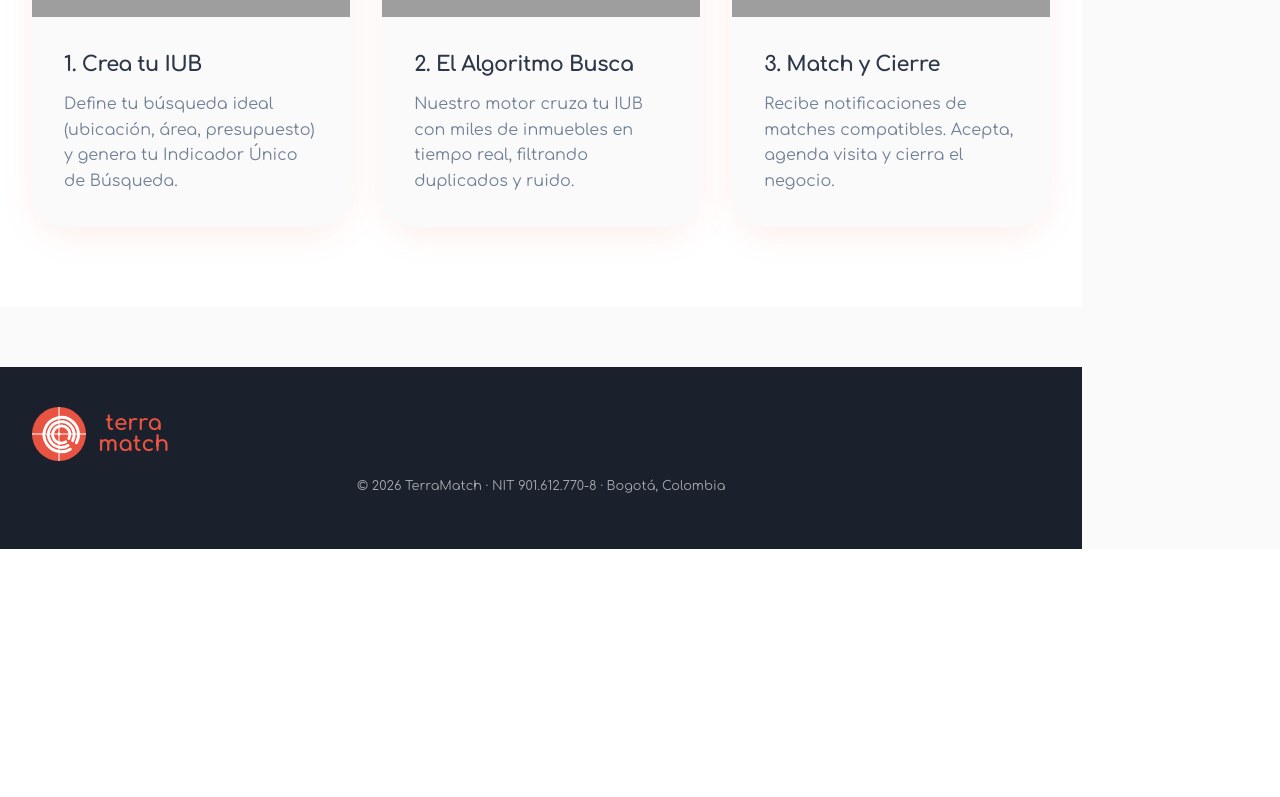
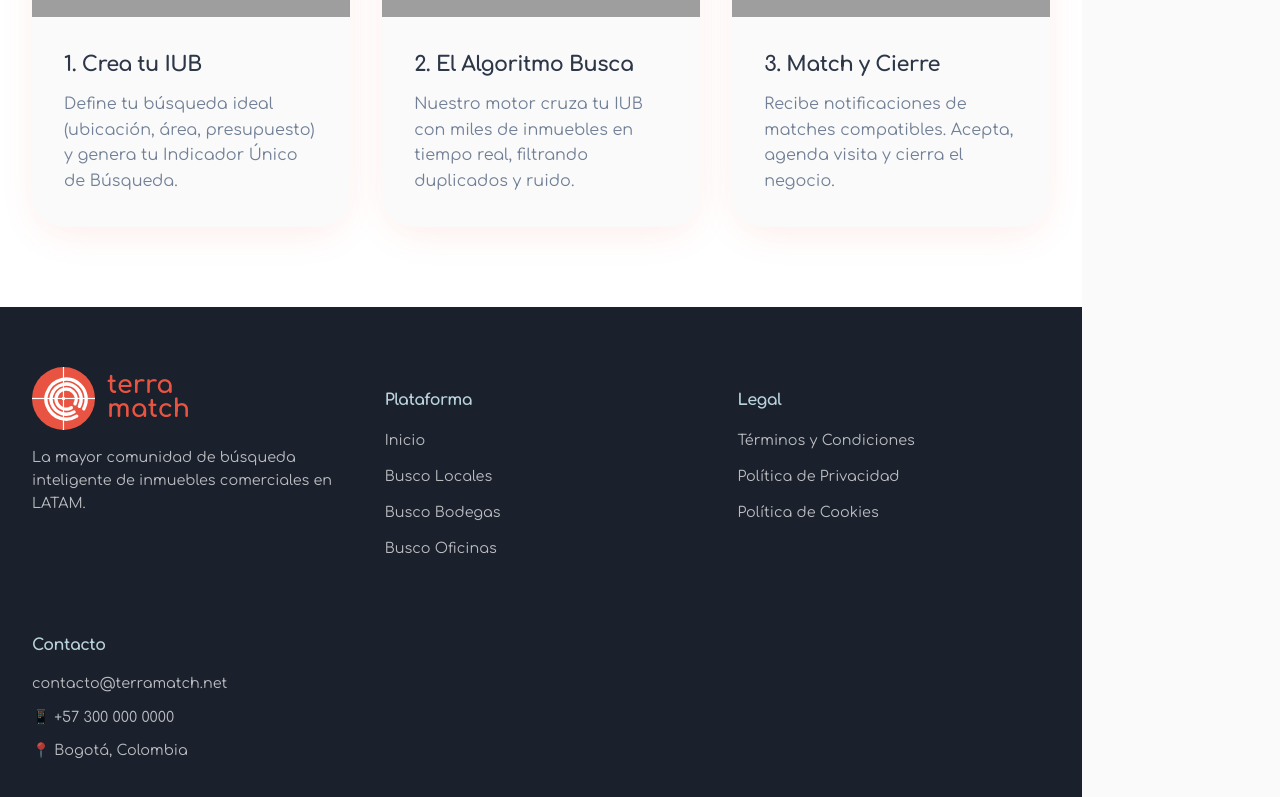
Before and after one commit to jcnietomarketing-svg/iub-terramatch, a React (Vite) app: page / in a window 1280 px wide. Shown: the part 2000-2797 px from the top of the page. Before the commit the page ends 2549 px from the top, so only its background shows below. Built offline with nearby package versions, Linux system fonts and the light colour scheme; grey boxes are pictures that could not be loaded.

Commit message:
Update App.jsx

```diff
--- a/src/App.jsx
+++ b/src/App.jsx
@@ -115,10 +115,48 @@ export default function App() {
         {view === 'admin' && user && isAdmin && <AdminPanel supabase={supabase} onNavigate={setView} setSelectedItem={setSelectedItem} />}
       </main>
 
-      <footer style={{ background: THEME.colors.dark, color: 'white', padding: '40px 32px', marginTop: '60px' }}>
-        <div style={{ maxWidth: '1200px', margin: '0 auto', textAlign: 'center' }}>
-          <Logo size={120} />
-          <p style={{ fontSize: '0.8rem', opacity: 0.6, marginTop: '16px' }}>© 2026 TerraMatch · NIT 901.612.770-8 · Bogotá, Colombia</p>
+      {/* FOOTER COMPLETO RESTAURADO */}
+      <footer style={{ background: THEME.colors.dark, color: 'white', padding: '60px 32px 30px' }}>
+        <div style={{ maxWidth: '1200px', margin: '0 auto' }}>
+          <div style={{ display: 'grid', gridTemplateColumns: 'repeat(auto-fit, minmax(250px, 1fr))', gap: '40px', marginBottom: '40px' }}>
+            <div>
+              <Logo size={140} />
+              <p style={{ fontSize: '0.9rem', opacity: 0.7, marginTop: '16px', lineHeight: 1.6 }}>La mayor comunidad de búsqueda inteligente de inmuebles comerciales en LATAM.</p>
+            </div>
+            <div>
+              <h4 style={{ fontSize: '1rem', marginBottom: '16px', color: THEME.colors.secondary }}>Plataforma</h4>
+              <ul style={{ listStyle: 'none', padding: 0, margin: 0 }}>
+                <li style={{ marginBottom: '12px' }}><button onClick={() => setView('home')} style={{ background: 'none', border: 'none', color: 'white', opacity: 0.7, cursor: 'pointer', padding: 0, fontSize: '0.9rem' }}>Inicio</button></li>
+                <li style={{ marginBottom: '12px' }}><button onClick={() => { setSelectedCategory('locales'); setView('register'); }} style={{ background: 'none', border: 'none', color: 'white', opacity: 0.7, cursor: 'pointer', padding: 0, fontSize: '0.9rem' }}>Busco Locales</button></li>
+                <li style={{ marginBottom: '12px' }}><button onClick={() => { setSelectedCategory('bodegas'); setView('register'); }} style={{ background: 'none', border: 'none', color: 'white', opacity: 0.7, cursor: 'pointer', padding: 0, fontSize: '0.9rem' }}>Busco Bodegas</button></li>
+                <li style={{ marginBottom: '12px' }}><button onClick={() => { setSelectedCategory('oficinas'); setView('register'); }} style={{ background: 'none', border: 'none', color: 'white', opacity: 0.7, cursor: 'pointer', padding: 0, fontSize: '0.9rem' }}>Busco Oficinas</button></li>
+              </ul>
+            </div>
+            <div>
+              <h4 style={{ fontSize: '1rem', marginBottom: '16px', color: THEME.colors.secondary }}>Legal</h4>
+              <ul style={{ listStyle: 'none', padding: 0, margin: 0 }}>
+                <li style={{ marginBottom: '12px' }}><button style={{ background: 'none', border: 'none', color: 'white', opacity: 0.7, cursor: 'pointer', padding: 0, fontSize: '0.9rem' }}>Términos y Condiciones</button></li>
+                <li style={{ marginBottom: '12px' }}><button style={{ background: 'none', border: 'none', color: 'white', opacity: 0.7, cursor: 'pointer', padding: 0, fontSize: '0.9rem' }}>Política de Privacidad</button></li>
+                <li style={{ marginBottom: '12px' }}><button style={{ background: 'none', border: 'none', color: 'white', opacity: 0.7, cursor: 'pointer', padding: 0, fontSize: '0.9rem' }}>Política de Cookies</button></li>
+              </ul>
+            </div>
+            <div>
+              <h4 style={{ fontSize: '1rem', marginBottom: '16px', color: THEME.colors.secondary }}>Contacto</h4>
+              <ul style={{ listStyle: 'none', padding: 0, margin: 0 }}>
+                <li style={{ marginBottom: '12px', fontSize: '0.9rem', opacity: 0.7 }}> contacto@terramatch.net</li>
+                <li style={{ marginBottom: '12px', fontSize: '0.9rem', opacity: 0.7 }}>📱 +57 300 000 0000</li>
+                <li style={{ marginBottom: '12px', fontSize: '0.9rem', opacity: 0.7 }}>📍 Bogotá, Colombia</li>
+              </ul>
+            </div>
+          </div>
+          <div style={{ borderTop: '1px solid rgba(255,255,255,0.1)', paddingTop: '24px', display: 'flex', justifyContent: 'space-between', alignItems: 'center', flexWrap: 'wrap', gap: '16px' }}>
+            <p style={{ fontSize: '0.85rem', opacity: 0.6, margin: 0 }}>© 2026 TerraMatch · NIT 901.612.770-8 · Todos los derechos reservados</p>
+            <div style={{ display: 'flex', gap: '16px' }}>
+              <a href="#" style={{ color: 'white', opacity: 0.6, textDecoration: 'none', fontSize: '1.2rem' }}>📘</a>
+              <a href="#" style={{ color: 'white', opacity: 0.6, textDecoration: 'none', fontSize: '1.2rem' }}></a>
+              <a href="#" style={{ color: 'white', opacity: 0.6, textDecoration: 'none', fontSize: '1.2rem' }}>💼</a>
+            </div>
+          </div>
         </div>
       </footer>
     </div>
@@ -126,12 +164,11 @@ export default function App() {
 }
 
 // ==========================================
-// HOME VIEW CON TICKER ROTATIVO + 3 CATEGORÍAS + TERRAMAGIA
+// HOME VIEW (TICKER + 3 CATEGORÍAS + TERRAMAGIA)
 // ==========================================
 function HomeView({ onNavigate, selectedCategory, setSelectedCategory }) {
   const [tickerIndex, setTickerIndex] = useState(0);
 
-  // Noticias rotativas: TerraMatch, Clima, TRM, Noticias externas
   const tickerItems = [
     { icon: '🔥', text: '3 nuevos matches en Bogotá hace 5 min', type: 'terramatch' },
     { icon: '🏪', text: 'Local en Chapinero arrendado en 48h', type: 'terramatch' },
@@ -140,13 +177,13 @@ function HomeView({ onNavigate, selectedCategory, setSelectedCategory }) {
     { icon: '📈', text: '142 empresas buscando locales esta semana', type: 'terramatch' },
     { icon: '🏢', text: 'Nuevas oficinas disponibles en Zona T', type: 'noticia' },
     { icon: '🌦️', text: 'Medellín: 24°C · Lluvia ligera', type: 'clima' },
-    { icon: '', text: 'Sector inmobiliario crece 8% en 2026', type: 'noticia' },
+    { icon: '📰', text: 'Sector inmobiliario crece 8% en 2026', type: 'noticia' },
   ];
 
   useEffect(() => {
     const interval = setInterval(() => {
       setTickerIndex((prev) => (prev + 1) % tickerItems.length);
-    }, 4000); // Cambia cada 4 segundos
+    }, 4000);
     return () => clearInterval(interval);
   }, []);
 
@@ -177,7 +214,6 @@ function HomeView({ onNavigate, selectedCategory, setSelectedCategory }) {
       {/* HERO SECTION */}
       <div style={{ position: 'relative', minHeight: '80vh', display: 'flex', alignItems: 'center', background: `linear-gradient(135deg, rgba(255,255,255,0.95) 0%, rgba(255,255,255,0.8) 100%), url('https://images.unsplash.com/photo-1497366216548-37526070297c?auto=format&fit=crop&w=1920&q=80') center/cover`, overflow: 'hidden' }}>
         <div style={{ position: 'absolute', top: '10%', right: '10%', width: '300px', height: '300px', border: `2px solid ${THEME.colors.secondary}`, borderRadius: '50%', opacity: 0.4 }}></div>
-        <div style={{ position: 'absolute', top: '15%', right: '15%', width: '200px', height: '200px', border: `2px solid ${THEME.colors.secondary}`, borderRadius: '50%', opacity: 0.6 }}></div>
         <div style={{ maxWidth: '1200px', margin: '0 auto', padding: '60px 32px', textAlign: 'center', position: 'relative', zIndex: 1, width: '100%' }}>
           <div style={{ display: 'inline-block', background: `${THEME.colors.primary}15`, color: THEME.colors.primary, padding: '8px 20px', borderRadius: THEME.radius.full, fontSize: '0.9rem', fontWeight: 700, marginBottom: '24px' }}>La mayor comunidad de búsqueda inteligente</div>
           <h1 style={{ fontSize: 'clamp(2.5rem, 5vw, 4rem)', marginBottom: '24px', lineHeight: 1.1, margin: '0 0 24px 0', color: THEME.colors.text }}>Hagamos Match entre tu<br/><span style={{ color: THEME.colors.primary }}>Inmueble y el Negocio Perfecto</span></h1>
@@ -186,7 +222,7 @@ function HomeView({ onNavigate, selectedCategory, setSelectedCategory }) {
         </div>
       </div>
 
-      {/* 3 CATEGORÍAS: LOCALES, BODEGAS, OFICINAS */}
+      {/* 3 CATEGORÍAS */}
       <div style={{ padding: '80px 32px', maxWidth: '1200px', margin: '0 auto', textAlign: 'center' }}>
         <h2 style={{ fontSize: '2.5rem', marginBottom: '16px', color: THEME.colors.text }}>¿Qué tipo de inmueble necesitas?</h2>
         <p style={{ fontSize: '1.1rem', color: THEME.colors.textLight, marginBottom: '60px' }}>Elige tu categoría y deja que nuestro algoritmo haga el resto.</p>
@@ -205,7 +241,7 @@ function HomeView({ onNavigate, selectedCategory, setSelectedCategory }) {
         </div>
       </div>
 
-      {/* SECCIÓN "CÓMO FUNCIONA LA TERRAMAGIA" */}
+      {/* TERRAMAGIA */}
       <div style={{ padding: '80px 32px', background: THEME.colors.white }}>
         <div style={{ maxWidth: '1200px', margin: '0 auto' }}>
           <div style={{ textAlign: 'center', marginBottom: '60px' }}>
@@ -317,9 +353,6 @@ function LoginView({ supabase, onSuccess, onNavigate }) {
   );
 }
 
-// ==========================================
-// DASHBOARD CON CARGA MASIVA
-// ==========================================
 function DashboardView({ user, profile, supabase, onNavigate, setSelectedItem, setSelectedCategory }) {
   const [tab, setTab] = useState('iubs');
   const [iubs, setIubs] = useState([]);
@@ -374,7 +407,7 @@ function DashboardView({ user, profile, supabase, onNavigate, setSelectedItem, s
         </div>
       ) : (
         <div style={{ background: THEME.colors.white, borderRadius: THEME.radius.md, boxShadow: THEME.shadow, overflow: 'hidden' }}>
-          {locales.length === 0 ? <div style={{ padding: '60px', textAlign: 'center', color: THEME.colors.textLight }}><div style={{ fontSize: '3rem', marginBottom: '16px' }}></div><h3>Aún no has publicado locales</h3><button onClick={() => onNavigate('oferta-wizard')} style={{ marginTop: '20px', padding: '12px 24px', background: THEME.colors.dark, color: 'white', border: 'none', borderRadius: THEME.radius.full, fontWeight: 700 }}>Publicar mi primer local</button></div> : (
+          {locales.length === 0 ? <div style={{ padding: '60px', textAlign: 'center', color: THEME.colors.textLight }}><div style={{ fontSize: '3rem', marginBottom: '16px' }}>🏪</div><h3>Aún no has publicado locales</h3><button onClick={() => onNavigate('oferta-wizard')} style={{ marginTop: '20px', padding: '12px 24px', background: THEME.colors.dark, color: 'white', border: 'none', borderRadius: THEME.radius.full, fontWeight: 700 }}>Publicar mi primer local</button></div> : (
             <table style={{ width: '100%', borderCollapse: 'collapse', textAlign: 'left' }}>
               <thead><tr style={{ background: '#f8f9fa', borderBottom: `2px solid #e2e8f0` }}><th style={{ padding: '16px', fontWeight: 700, color: THEME.colors.textLight, fontSize: '0.85rem' }}>CÓDIGO</th><th style={{ padding: '16px', fontWeight: 700, color: THEME.colors.textLight, fontSize: '0.85rem' }}>TÍTULO</th><th style={{ padding: '16px', fontWeight: 700, color: THEME.colors.textLight, fontSize: '0.85rem' }}>CIUDAD</th><th style={{ padding: '16px', fontWeight: 700, color: THEME.colors.textLight, fontSize: '0.85rem' }}>ÁREA (M²)</th><th style={{ padding: '16px', fontWeight: 700, color: THEME.colors.textLight, fontSize: '0.85rem' }}>PRECIO</th><th style={{ padding: '16px', fontWeight: 700, color: THEME.colors.textLight, fontSize: '0.85rem' }}>MATCHES</th><th style={{ padding: '16px', fontWeight: 700, color: THEME.colors.textLight, fontSize: '0.85rem' }}>ESTADO</th><th style={{ padding: '16px', fontWeight: 700, color: THEME.colors.textLight, fontSize: '0.85rem' }}>ACCIÓN</th></tr></thead>
               <tbody>{locales.map((local) => (<tr key={local.id} style={{ borderBottom: '1px solid #e2e8f0', cursor: 'pointer' }} onClick={() => { setSelectedItem(local); onNavigate('local-detail'); }}><td style={{ padding: '16px', fontFamily: 'monospace', fontWeight: 700, color: THEME.colors.primary }}>{local.codigo_propiedad || 'SIN ID'}</td><td style={{ padding: '16px', fontWeight: 600 }}>{local.titulo || 'Sin título'}</td><td style={{ padding: '16px' }}>{local.ciudad}</td><td style={{ padding: '16px' }}>{local.area_total} m²</td><td style={{ padding: '16px' }}>${local.precio?.toLocaleString()}</td><td style={{ padding: '16px' }}><Badge color="primary">{matchCounts.props[local.id] || 0}</Badge></td><td style={{ padding: '16px' }}><Badge color={local.disponible ? 'success' : 'gray'}>{local.disponible ? 'Disponible' : 'No disponible'}</Badge></td><td style={{ padding: '16px' }}><button style={{ background: 'none', border: 'none', color: THEME.colors.primary, fontWeight: 700, cursor: 'pointer' }}>Ver IUBs →</button></td></tr>))}</tbody>
@@ -386,9 +419,6 @@ function DashboardView({ user, profile, supabase, onNavigate, setSelectedItem, s
   );
 }
 
-// ==========================================
-// WIZARD IUB (con categoría)
-// ==========================================
 function IUBWizard({ user, profile, supabase, category, onNavigate }) {
   const [step, setStep] = useState(1);
   const [loading, setLoading] = useState(false);
@@ -458,7 +488,7 @@ function IUBWizard({ user, profile, supabase, category, onNavigate }) {
 
         {step === 2 && (
           <div>
-            <h3 style={{ color: THEME.colors.primary, marginBottom: '24px' }}>📍 2. Ubicación y Características</h3>
+            <h3 style={{ color: THEME.colors.primary, marginBottom: '24px' }}> 2. Ubicación y Características</h3>
             <div style={{ display: 'grid', gridTemplateColumns: '1fr 1fr', gap: '16px' }}>
               <div><label style={labelStyle}>Barrio / Zona preferida</label><input value={form.barrio} onChange={e => update('barrio', e.target.value)} style={inputStyle} /></div>
               <div><label style={labelStyle}>Zona</label><select value={form.zona} onChange={e => update('zona', e.target.value)} style={inputStyle}><option>Norte</option><option>Sur</option><option>Centro</option></select></div>
@@ -628,9 +658,6 @@ function OfertaWizard({ user, profile, supabase, category, onNavigate }) {
   );
 }
 
-// ==========================================
-// WIZARD CARGA MASIVA
-// ==========================================
 function MasivaWizard({ user, profile, supabase, category, onNavigate }) {
   const [archivo, setArchivo] = useState(null);
   const [preview, setPreview] = useState([]);
@@ -642,7 +669,6 @@ function MasivaWizard({ user, profile, supabase, category, onNavigate }) {
     const file = e.target.files[0];
     if (file) {
       setArchivo(file);
-      // Simular preview de primeras 3 filas
       setPreview([
         { titulo: 'Local 1 - Chapinero', ciudad: 'Bogotá', area: 120, precio: 5000000 },
         { titulo: 'Local 2 - Usaquén', ciudad: 'Bogotá', area: 85, precio: 3500000 },
@@ -655,7 +681,6 @@ function MasivaWizard({ user, profile, supabase, category, onNavigate }) {
     if (!archivo) { alert('Por favor selecciona un archivo'); return; }
     setLoading(true);
     try {
-      // Simular carga masiva - en producción parsear el Excel
       const resultados = [];
       for (let i = 0; i < preview.length; i++) {
         const codigoProp = `LOC${Math.floor(Math.random() * 900000) + 100000}`;
@@ -677,13 +702,13 @@ function MasivaWizard({ user, profile, supabase, category, onNavigate }) {
     <div style={{ padding: '40px 32px', maxWidth: '900px', margin: '0 auto' }}>
       <div style={{ background: THEME.colors.white, padding: '48px', borderRadius: THEME.radius.lg, boxShadow: THEME.shadow }}>
         <div style={{ fontSize: '0.9rem', color: THEME.colors.textLight, marginBottom: '24px' }}><button onClick={() => onNavigate('dashboard')} style={{ background: 'none', border: 'none', color: THEME.colors.primary, cursor: 'pointer', padding: 0 }}>Dashboard</button><span style={{ margin: '0 8px' }}>&gt;</span><span>Carga Masiva - {categoriaLabels[category]}</span></div>
-        <h2 style={{ textAlign: 'center', marginBottom: '16px' }}>📊 Carga Masiva de {categoriaLabels[category]}</h2>
+        <h2 style={{ textAlign: 'center', marginBottom: '16px' }}> Carga Masiva de {categoriaLabels[category]}</h2>
         <p style={{ textAlign: 'center', color: THEME.colors.textLight, marginBottom: '32px' }}>Sube un archivo Excel o CSV con múltiples inmuebles</p>
 
         <div onClick={() => document.getElementById('masiva-upload').click()} style={{ border: '3px dashed #e2e8f0', borderRadius: THEME.radius.lg, padding: '60px 32px', textAlign: 'center', cursor: 'pointer', background: '#f8f9fa', transition: 'all 0.2s' }}
              onMouseEnter={(e) => { e.currentTarget.style.borderColor = THEME.colors.primary; e.currentTarget.style.background = `${THEME.colors.primary}05`; }}
              onMouseLeave={(e) => { e.currentTarget.style.borderColor = '#e2e8f0'; e.currentTarget.style.background = '#f8f9fa'; }}>
-          <div style={{ fontSize: '4rem', marginBottom: '16px' }}></div>
+          <div style={{ fontSize: '4rem', marginBottom: '16px' }}>📂</div>
           <h3 style={{ margin: '0 0 8px 0', color: THEME.colors.text }}>Arrastra tu archivo Excel o CSV aquí</h3>
           <p style={{ margin: 0, color: THEME.colors.textLight }}>o haz clic para seleccionar (máx. 10MB)</p>
           <input id="masiva-upload" type="file" accept=".xlsx,.xls,.csv" style={{ display: 'none' }} onChange={handleFileChange} />
@@ -708,7 +733,7 @@ function MasivaWizard({ user, profile, supabase, category, onNavigate }) {
             </div>
 
             <div style={{ background: `${THEME.colors.warning}15`, padding: '16px', borderRadius: THEME.radius.sm, marginBottom: '24px', fontSize: '0.9rem', color: THEME.colors.text }}>
-              ️ <strong>Nota:</strong> Asegúrate de que tu archivo tenga las columnas: Título, Ciudad, Zona, Dirección, Área, Precio, Matrícula
+              ⚠️ <strong>Nota:</strong> Asegúrate de que tu archivo tenga las columnas: Título, Ciudad, Zona, Dirección, Área, Precio, Matrícula
             </div>
           </div>
         )}
@@ -823,7 +848,7 @@ function LocalDetailView({ item, supabase, profile, onNavigate }) {
             <p style={{ margin: '0', color: THEME.colors.textLight }}>{item.direccion} · {item.ciudad}</p>
           </div>
           <div style={{ background: '#fff5f5', padding: '24px', borderRadius: THEME.radius.md, border: `1px solid ${THEME.colors.primary}30` }}>
-            <h4 style={{ color: THEME.colors.primary, marginTop: 0, marginBottom: '16px' }}> Contacto Propietario</h4>
+            <h4 style={{ color: THEME.colors.primary, marginTop: 0, marginBottom: '16px' }}>🔒 Contacto Propietario</h4>
             <p style={{ margin: '8px 0', fontWeight: 700, color: THEME.colors.text }}>{profile?.nombre}</p>
             <p style={{ margin: '8px 0', color: THEME.colors.textLight }}>📞 {profile?.celular}</p>
             <p style={{ margin: '8px 0', color: THEME.colors.textLight }}>✉️ {profile?.email}</p>
@@ -834,7 +859,7 @@ function LocalDetailView({ item, supabase, profile, onNavigate }) {
 
       <h3 style={{ color: THEME.colors.text, marginBottom: '24px' }}>Este local tiene {iubsInteresados.length} Matches (IUBs interesados)</h3>
       {loading ? <div style={{ textAlign: 'center', padding: '40px', color: THEME.colors.textLight }}>Cargando...</div> : iubsInteresados.length === 0 ? (
-        <div style={{ background: THEME.colors.white, padding: '60px', borderRadius: THEME.radius.lg, textAlign: 'center', boxShadow: THEME.shadow }}><div style={{ fontSize: '3rem', marginBottom: '16px' }}></div><h3>Aún no hay IUBs interesados</h3></div>
+        <div style={{ background: THEME.colors.white, padding: '60px', borderRadius: THEME.radius.lg, textAlign: 'center', boxShadow: THEME.shadow }}><div style={{ fontSize: '3rem', marginBottom: '16px' }}>📊</div><h3>Aún no hay IUBs interesados</h3></div>
       ) : (
         <div style={{ background: THEME.colors.white, borderRadius: THEME.radius.md, boxShadow: THEME.shadow, overflow: 'hidden' }}>
           <table style={{ width: '100%', borderCollapse: 'collapse', textAlign: 'left' }}>
@@ -920,3 +945,4 @@ function AdminPanel({ supabase, onNavigate, setSelectedItem }) {
     </div>
   );
 }
+// END OF FILE - Si ves esto, el archivo está completo.
```
